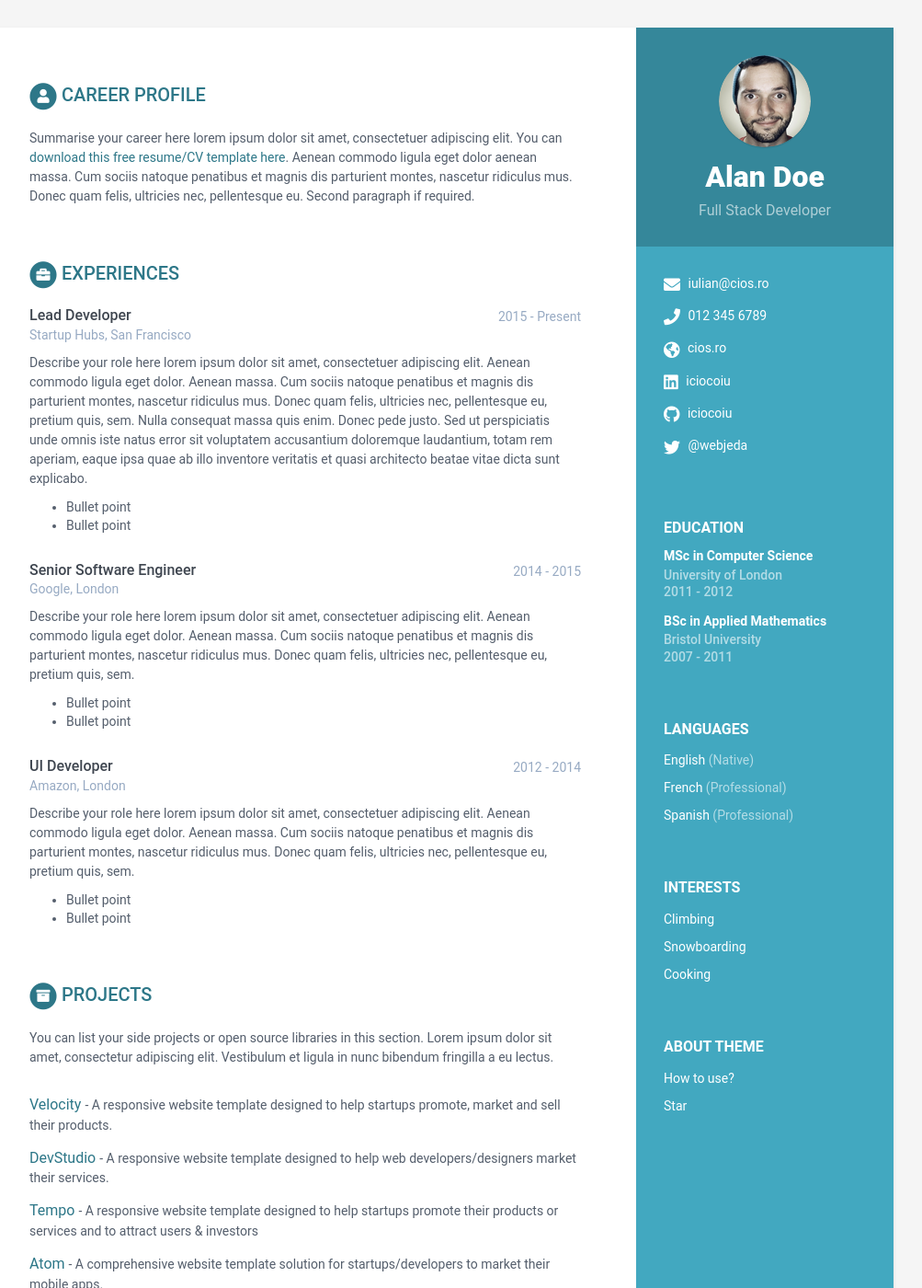
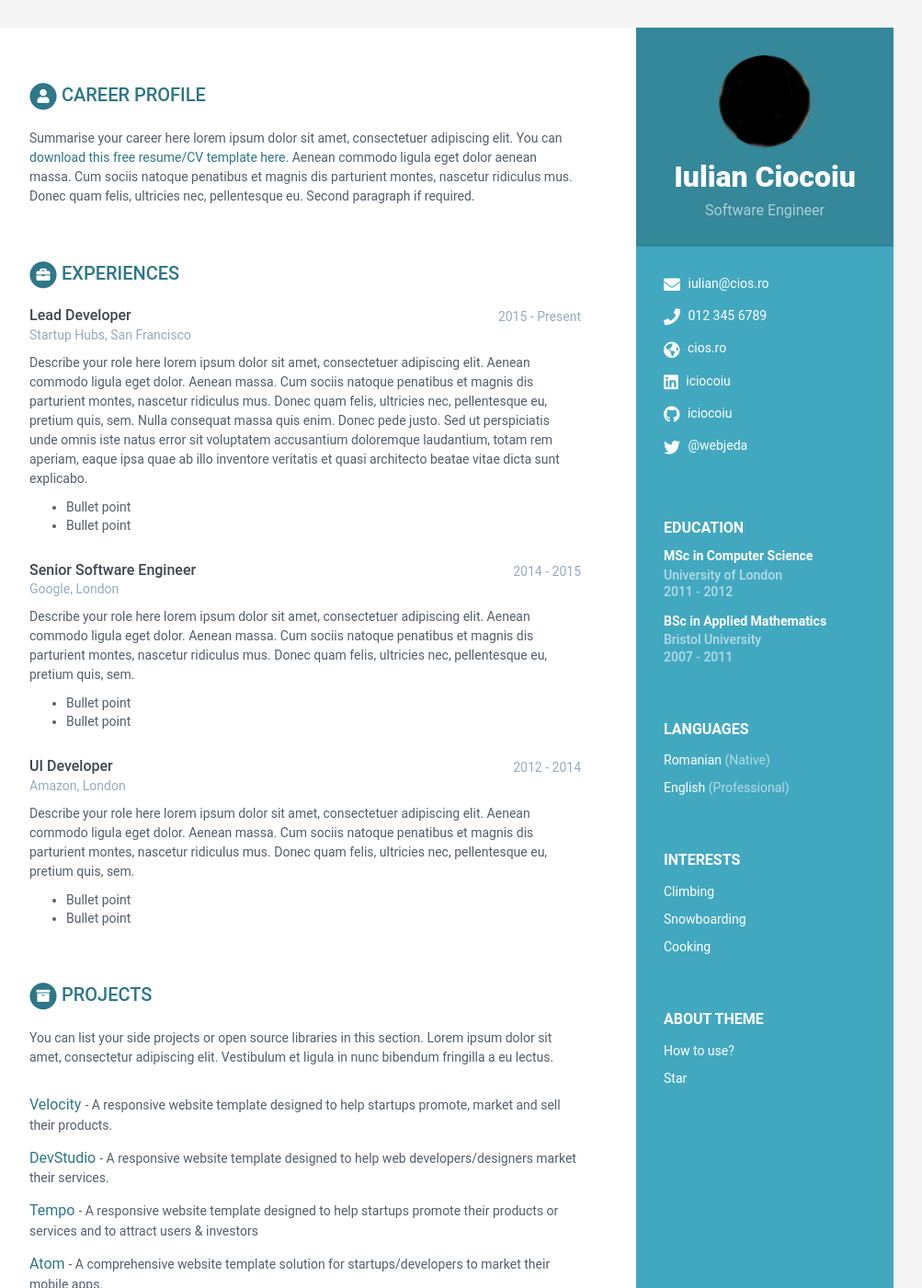
Before and after one commit to iciocoiu/online-cv, a Jekyll site: the page built from index.html, in a window 1280 px wide and 1400 px high. Shown: the whole window at 92% size, without its empty margins (168-1171 px from the left). Built offline with Jekyll 4.4.1, drawn with Linux system fonts in a browser that asks for light colours.

Commit message:
Info update

```diff
--- a/_data/data.yml
+++ b/_data/data.yml
@@ -7,8 +7,8 @@ sidebar:
     education: True # set to False if you want education in main section instead of in sidebar
 
     # Profile information
-    name: Alan Doe
-    tagline: Full Stack Developer
+    name: Iulian Ciocoiu
+    tagline: Software Engineer
     avatar: profile.png  #place a 100x100 picture inside /assets/images/ folder and provide the name of the file below
 
     # Sidebar links
@@ -26,13 +26,10 @@ sidebar:
     goodreads: # Number-Username, e.g. 123456-alandoe
 
     languages:
-      - idiom: English
+      - idiom: Romanian
         level: Native
 
-      - idiom: French
-        level: Professional
-
-      - idiom: Spanish
+      - idiom: English
         level: Professional
 
     interests:
```
Also changed, not shown: assets/images/profile.png, 2 other files.
